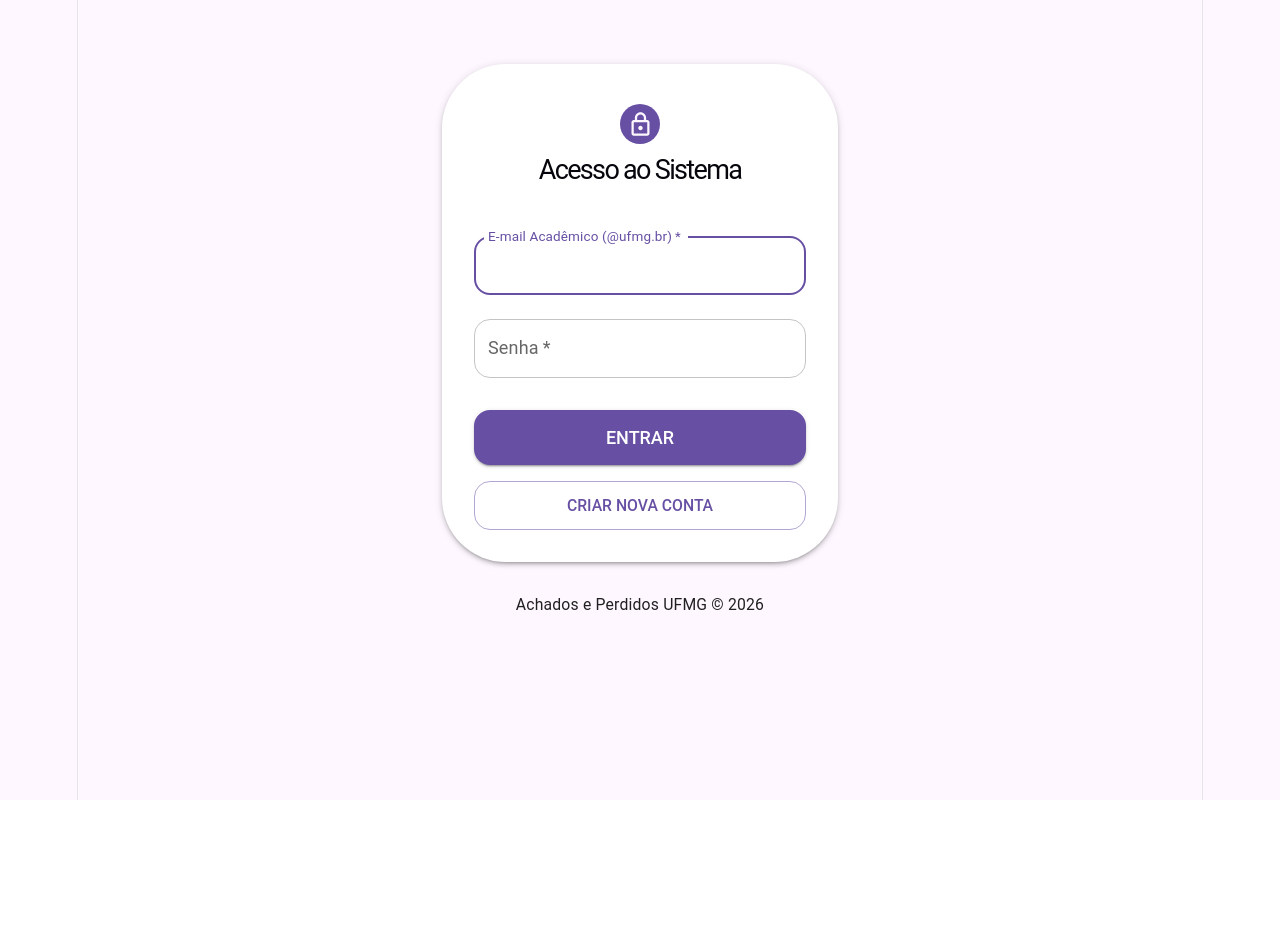
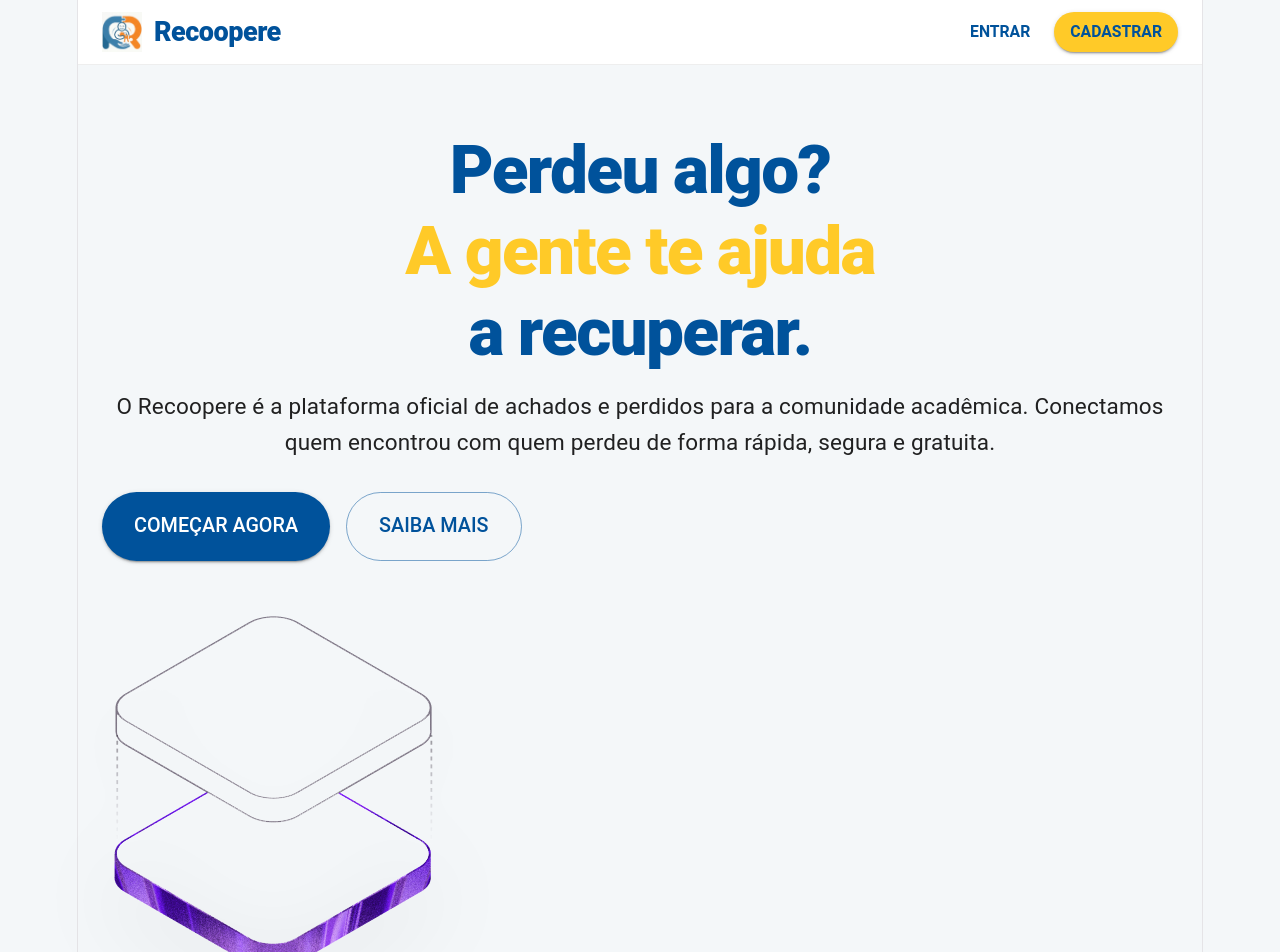
Before and after one commit to leomarql/Trabalho-Pratico---Engenharia-de-Software, a React app in the folder frontend/: page / in a window 1280 px wide. Shown: the top 952 px of the page. Before the commit the page ends 800 px from the top, so only its background shows below. Built offline with nearby package versions, Linux system fonts and the light colour scheme; the HTML template or start-up script is replaced by a standard one.

Commit message:
feat: implementar landing page 'Recoopere', nova identidade visual e header dinâmico

```diff
--- a/frontend/src/App.jsx
+++ b/frontend/src/App.jsx
@@ -5,36 +5,46 @@ import Cadastro from './Cadastro';
 import Mural from './Mural';
 import Perfil from './Perfil';
 import Header from './Header';
+import Home from './Home';
 
-// Configuração do Tema Material You (Material Design 3)
+// Configuração do Tema Recoopere (Azul e Amarelo)
 const theme = createTheme({
   palette: {
     primary: {
-      main: '#6750A4', // Cor clássica do Material M3
+      main: '#00529b', // Azul UFMG / Confiança
     },
     secondary: {
-      main: '#625B71',
+      main: '#ffca28', // Amarelo / Alerta e Atenção
     },
     background: {
-      default: '#FEF7FF', // Fundo levemente colorido conforme o M3
+      default: '#f4f7f9',
     },
   },
   shape: {
-    borderRadius: 16, // Bordas bem arredondadas (característica do Material You)
+    borderRadius: 12,
   },
   typography: {
-    fontFamily: '"Roboto", "Inter", sans-serif',
+    fontFamily: '"Poppins", "Roboto", "Inter", sans-serif',
+    h4: {
+      fontWeight: 700,
+    },
   },
 });
 
 function App() {
   const [usuarioLogado, setUsuarioLogado] = useState(null);
-  const [telaAuth, setTelaAuth] = useState('login');
-  const [view, setView] = useState('mural'); // Gerencia a tela interna: 'mural' ou 'perfil'
+  const [telaAuth, setTelaAuth] = useState(null); // null, 'login' ou 'cadastro'
+  const [view, setView] = useState('home'); // 'home', 'mural' ou 'perfil'
 
   const handleLogout = () => {
     setUsuarioLogado(null);
-    setTelaAuth('login');
+    setTelaAuth(null);
+    setView('home');
+  };
+
+  const handleLoginSucesso = (dados) => {
+    setUsuarioLogado(dados);
+    setTelaAuth(null);
     setView('mural');
   };
 
@@ -42,26 +52,36 @@ function App() {
     <ThemeProvider theme={theme}>
       <CssBaseline />
       <div className="app-container">
-        {!usuarioLogado ? (
-          telaAuth === 'login' ? (
-            <Login
-              onLoginSucesso={(dadosUsuario) => setUsuarioLogado(dadosUsuario)}
-              onIrParaCadastro={() => setTelaAuth('cadastro')}
-            />
-          ) : (
-            <Cadastro onVoltarLogin={() => setTelaAuth('login')} />
-          )
-        ) : (
+        {/* Header sempre visível, mas muda dependendo se está logado */}
+        <Header
+          usuario={usuarioLogado}
+          onLogout={handleLogout}
+          onIrParaMural={() => setView('mural')}
+          onIrParaPerfil={() => setView('perfil')}
+          onIrParaHome={() => setView('home')}
+          onIrParaLogin={() => { setView('home'); setTelaAuth('login'); }}
+          onIrParaCadastro={() => { setView('home'); setTelaAuth('cadastro'); }}
+        />
+
+        {/* Se não estiver logado e não escolheu login/cadastro, mostra Home */}
+        {!usuarioLogado && !telaAuth && <Home onComeçar={() => setTelaAuth('login')} />}
+
+        {/* Telas de Autenticação (Modais ou Sobrepostas à Home) */}
+        {!usuarioLogado && telaAuth === 'login' && (
+          <Login
+            onLoginSucesso={handleLoginSucesso}
+            onIrParaCadastro={() => setTelaAuth('cadastro')}
+          />
+        )}
+        {!usuarioLogado && telaAuth === 'cadastro' && (
+          <Cadastro onVoltarLogin={() => setTelaAuth('login')} />
+        )}
+
+        {/* Telas Internas (Apenas Logado) */}
+        {usuarioLogado && (
           <>
-            <Header
-              usuario={usuarioLogado}
-              onLogout={handleLogout}
-              onIrParaMural={() => setView('mural')}
-              onIrParaPerfil={() => setView('perfil')}
-            />
-            {view === 'mural' ? (
-              <Mural usuario={usuarioLogado} />
-            ) : (
+            {view === 'mural' && <Mural usuario={usuarioLogado} />}
+            {view === 'perfil' && (
               <Perfil
                 usuario={usuarioLogado}
                 onUpdateUsuario={(novosDados) => setUsuarioLogado(novosDados)}
--- a/frontend/src/Header.jsx
+++ b/frontend/src/Header.jsx
@@ -8,14 +8,23 @@ import {
   Avatar,
   Menu,
   MenuItem,
-  Tooltip
+  Tooltip,
+  Container
 } from '@mui/material';
 import { useState } from 'react';
 import AccountCircle from '@mui/icons-material/AccountCircle';
 import LogoutIcon from '@mui/icons-material/Logout';
 import DashboardIcon from '@mui/icons-material/Dashboard';
 
-function Header({ usuario, onLogout, onIrParaMural, onIrParaPerfil }) {
+function Header({
+  usuario,
+  onLogout,
+  onIrParaMural,
+  onIrParaPerfil,
+  onIrParaHome,
+  onIrParaLogin,
+  onIrParaCadastro
+}) {
   const [anchorEl, setAnchorEl] = useState(null);
 
   const handleMenu = (event) => {
@@ -27,23 +36,64 @@ function Header({ usuario, onLogout, onIrParaMural, onIrParaPerfil }) {
   };
 
   return (
-    <AppBar position="static" elevation={0} sx={{ borderRadius: '0 0 16px 16px', mb: 2 }}>
-      <Toolbar>
-        <Typography variant="h6" component="div" sx={{ flexGrow: 1, fontWeight: 'bold', cursor: 'pointer' }} onClick={onIrParaMural}>
-          Achados e Perdidos UFMG
+    <AppBar position="sticky" elevation={0} sx={{ bgcolor: 'white', color: 'primary.main', borderBottom: '1px solid #eee' }}>
+      <Container maxWidth="lg">
+        <Toolbar sx={{ px: { xs: 0 } }}>
+          {/* Logo e Nome do Sistema */}
+          <Box
+            sx={{ display: 'flex', alignItems: 'center', gap: 1.5, flexGrow: 1, cursor: 'pointer' }}
+            onClick={onIrParaHome}
+          >
+            <Box
+              component="img"
+              src="./src/assets/Logo/icon.png"
+              alt="Logo Recoopere"
+              sx={{ width: 40, height: 40 }}
+            />
+            <Typography
+              variant="h5"
+              component="div"
+              sx={{
+                fontWeight: 800,
+                letterSpacing: '-0.5px',
+                display: { xs: 'none', sm: 'block' }
+              }}
+            >
+              Recoopere
             </Typography>
+          </Box>
 
-        <Box sx={{ display: 'flex', alignItems: 'center', gap: 1 }}>
-          <Tooltip title="Mural">
-            <IconButton color="inherit" onClick={onIrParaMural}>
-              <DashboardIcon />
-            </IconButton>
+          <Box sx={{ display: 'flex', alignItems: 'center', gap: 2 }}>
+            {!usuario ? (
+              // Botoes para Usuário NÃO Logado
+              <>
+                <Button color="inherit" onClick={onIrParaLogin} sx={{ fontWeight: 600 }}>
+                  Entrar
+                </Button>
+                <Button
+                  variant="contained"
+                  color="secondary"
+                  onClick={onIrParaCadastro}
+                  sx={{ fontWeight: 700, borderRadius: 2, color: 'primary.main' }}
+                >
+                  Cadastrar
+                </Button>
+              </>
+            ) : (
+              // Botoes para Usuário LOGADO
+              <>
+                <Tooltip title="Mural de Itens">
+                  <Button
+                    startIcon={<DashboardIcon />}
+                    color="inherit"
+                    onClick={onIrParaMural}
+                    sx={{ fontWeight: 600 }}
+                  >
+                    Mural
+                  </Button>
                 </Tooltip>
 
                 <Box sx={{ display: 'flex', alignItems: 'center', ml: 2 }}>
-            <Typography variant="body2" sx={{ mr: 1, display: { xs: 'none', sm: 'block' } }}>
-              {usuario.nome}
-            </Typography>
                   <IconButton
                     size="large"
                     aria-label="account of current user"
@@ -52,31 +102,28 @@ function Header({ usuario, onLogout, onIrParaMural, onIrParaPerfil }) {
                     onClick={handleMenu}
                     color="inherit"
                   >
-              <Avatar sx={{ width: 32, height: 32, bgcolor: 'secondary.main', fontSize: '1rem' }}>
+                    <Avatar sx={{ width: 36, height: 36, bgcolor: 'secondary.main', color: 'primary.main', fontWeight: 700 }}>
                       {usuario.nome.charAt(0).toUpperCase()}
                     </Avatar>
                   </IconButton>
                   <Menu
                     id="menu-appbar"
                     anchorEl={anchorEl}
-              anchorOrigin={{
-                vertical: 'bottom',
-                horizontal: 'right',
-              }}
+                    anchorOrigin={{ vertical: 'bottom', horizontal: 'right' }}
                     keepMounted
-              transformOrigin={{
-                vertical: 'top',
-                horizontal: 'right',
-              }}
+                    transformOrigin={{ vertical: 'top', horizontal: 'right' }}
                     open={Boolean(anchorEl)}
                     onClose={handleClose}
                   >
                     <MenuItem onClick={() => { handleClose(); onIrParaPerfil(); }}>Meu Perfil</MenuItem>
-              <MenuItem onClick={onLogout}>Sair</MenuItem>
+                    <MenuItem onClick={() => { handleClose(); onLogout(); }}>Sair</MenuItem>
                   </Menu>
                 </Box>
+              </>
+            )}
           </Box>
         </Toolbar>
+      </Container>
     </AppBar>
   );
 }
--- /dev/null
+++ b/frontend/src/Home.jsx
@@ -0,0 +1,111 @@
+import {
+  Box,
+  Container,
+  Typography,
+  Button,
+  Grid,
+  Paper,
+  Stack
+} from '@mui/material';
+import SearchIcon from '@mui/icons-material/Search';
+import AddPhotoAlternateIcon from '@mui/icons-material/AddPhotoAlternate';
+import HandshakeIcon from '@mui/icons-material/Handshake';
+
+function Home({ onComeçar }) {
+  return (
+    <Box sx={{ bgcolor: 'background.default', minHeight: '80vh', pt: 8, pb: 6 }}>
+      <Container maxWidth="lg">
+        <Grid container spacing={6} alignItems="center">
+          {/* Lado Esquerdo: Texto de Impacto */}
+          <Grid item xs={12} md={6}>
+            <Typography
+              variant="h2"
+              component="h1"
+              sx={{
+                fontWeight: 800,
+                color: 'primary.main',
+                mb: 2,
+                lineHeight: 1.2
+              }}
+            >
+              Perdeu algo? <br />
+              <span style={{ color: '#ffca28' }}>A gente te ajuda</span> <br />
+              a recuperar.
+            </Typography>
+            <Typography variant="h6" color="text.secondary" sx={{ mb: 4, fontWeight: 400 }}>
+              O Recoopere é a plataforma oficial de achados e perdidos para a comunidade acadêmica.
+              Conectamos quem encontrou com quem perdeu de forma rápida, segura e gratuita.
+            </Typography>
+            <Stack direction="row" spacing={2}>
+              <Button
+                variant="contained"
+                size="large"
+                onClick={onComeçar}
+                sx={{ px: 4, py: 2, borderRadius: 3, fontSize: '1.1rem' }}
+              >
+                Começar agora
+              </Button>
+              <Button
+                variant="outlined"
+                size="large"
+                sx={{ px: 4, py: 2, borderRadius: 3, fontSize: '1.1rem' }}
+                onClick={() => window.scrollTo({ top: 800, behavior: 'smooth' })}
+              >
+                Saiba mais
+              </Button>
+            </Stack>
+          </Grid>
+
+          {/* Lado Direito: Ilustração/Espaço */}
+          <Grid item xs={12} md={6}>
+            <Box
+              component="img"
+              src="./src/assets/hero.png" // Usando a imagem hero que já existe no projeto
+              alt="Achados e Perdidos"
+              sx={{
+                width: '100%',
+                maxWidth: 500,
+                display: 'block',
+                margin: 'auto',
+                filter: 'drop-shadow(0px 20px 40px rgba(0,0,0,0.1))'
+              }}
+            />
+          </Grid>
+        </Grid>
+
+        {/* Seção de Recursos (Destaques) */}
+        <Grid container spacing={4} sx={{ mt: 10 }}>
+          <Grid item xs={12} md={4}>
+            <Paper elevation={0} sx={{ p: 4, textAlign: 'center', borderRadius: 6, bgcolor: 'white', height: '100%' }}>
+              <SearchIcon sx={{ fontSize: 48, color: 'secondary.main', mb: 2 }} />
+              <Typography variant="h5" sx={{ fontWeight: 700, mb: 2 }}>Busca Inteligente</Typography>
+              <Typography variant="body1" color="text.secondary">
+                Filtre por categoria, local e data para encontrar seu objeto perdido rapidamente no nosso mural.
+              </Typography>
+            </Paper>
+          </Grid>
+          <Grid item xs={12} md={4}>
+            <Paper elevation={0} sx={{ p: 4, textAlign: 'center', borderRadius: 6, bgcolor: 'white', height: '100%' }}>
+              <AddPhotoAlternateIcon sx={{ fontSize: 48, color: 'secondary.main', mb: 2 }} />
+              <Typography variant="h5" sx={{ fontWeight: 700, mb: 2 }}>Anúncio com Foto</Typography>
+              <Typography variant="body1" color="text.secondary">
+                Encontrou algo? Publique uma foto e a localização exata para que o dono identifique na hora.
+              </Typography>
+            </Paper>
+          </Grid>
+          <Grid item xs={12} md={4}>
+            <Paper elevation={0} sx={{ p: 4, textAlign: 'center', borderRadius: 6, bgcolor: 'white', height: '100%' }}>
+              <HandshakeIcon sx={{ fontSize: 48, color: 'secondary.main', mb: 2 }} />
+              <Typography variant="h5" sx={{ fontWeight: 700, mb: 2 }}>Comunidade Segura</Typography>
+              <Typography variant="body1" color="text.secondary">
+                Acesso restrito à comunidade universitária através do login acadêmico, garantindo mais segurança.
+              </Typography>
+            </Paper>
+          </Grid>
+        </Grid>
+      </Container>
+    </Box>
+  );
+}
+
+export default Home;
```
Lines whose indentation alone changed are shown as unchanged.
